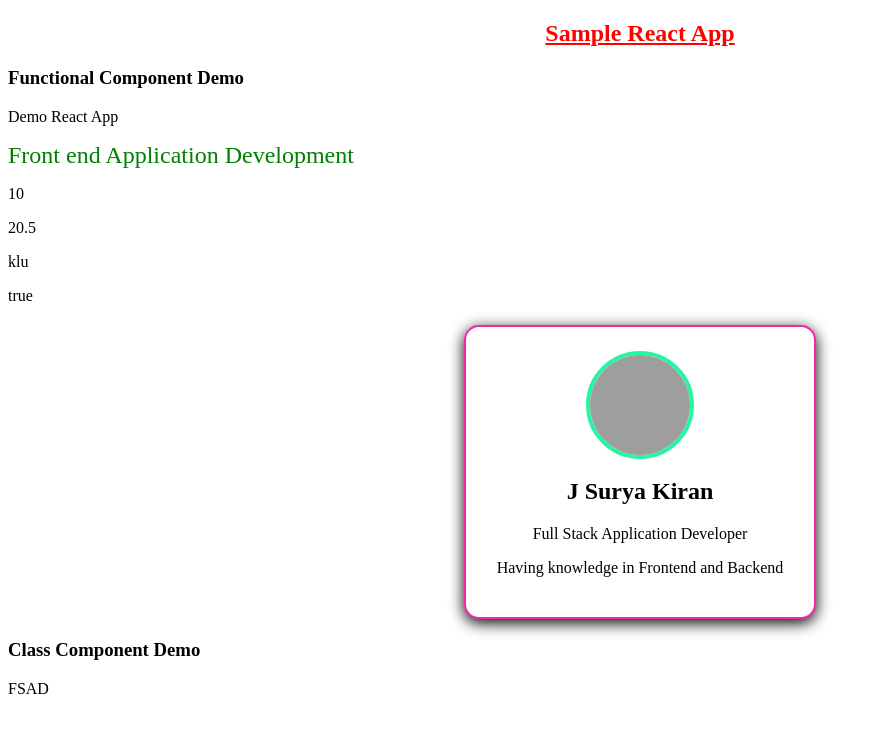
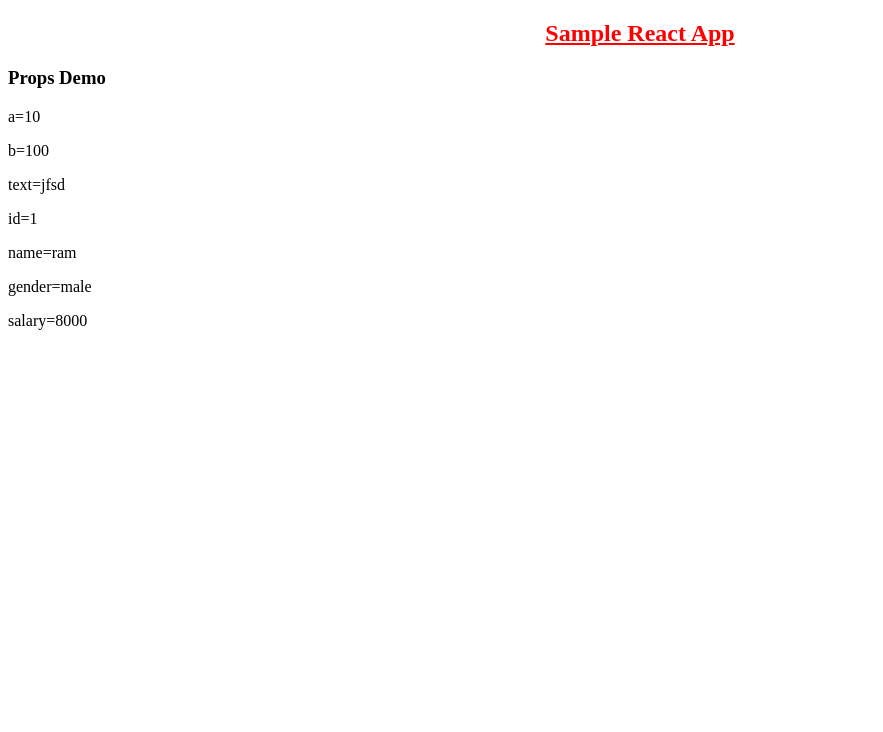
Before and after one commit to sathyavani28/demoreactapp2026, a React (Vite) app: page / in a window 1280 px wide. Shown: the top 732 px of the page, without its empty margins (0-883 px from the left). Built offline with nearby package versions, Linux system fonts and the light colour scheme; grey boxes are pictures that could not be loaded.

Commit message:
updated 11:38am

```diff
--- a/src/App.jsx
+++ b/src/App.jsx
@@ -7,8 +7,15 @@
 import Demo1 from "./pages/Demo1"
 import Demo2 from "./pages/Demo2"
 import Demo3 from "./pages/Demo3"
+import Demo4 from "./pages/Demo4"
 
 function App() {
+
+          let a=10
+          let txt="jfsd"
+          let emp={"id":1,"name":"ram","salary":8000,"gender":"male"}
+
+
 
   return (
     <div>
@@ -16,9 +23,11 @@ function App() {
             <u>Sample React App</u>
           </h2>
 
-          <Demo1/>
-         <Demo2/>
-            <Demo3/>
+        {/* <Demo1/>
+        <Demo2/>
+        <Demo3/> */}
+
+        <Demo4 a={a} b={100} text={txt} emp={emp}/>
 
     </div>
   )
--- /dev/null
+++ b/src/pages/Demo4.jsx
@@ -0,0 +1,17 @@
+import React from 'react'
+
+export default function Demo4(props)
+{
+  return (
+    <div>
+      <h3>Props Demo</h3>
+      <p>a={props.a}</p>
+      <p>b={props.b}</p>
+      <p>text={props.text}</p>
+      <p>id={props.emp.id}</p>
+      <p>name={props.emp.name}</p>
+      <p>gender={props.emp.gender}</p>
+      <p>salary={props.emp.salary}</p>
+    </div>
+  )
+}
```
